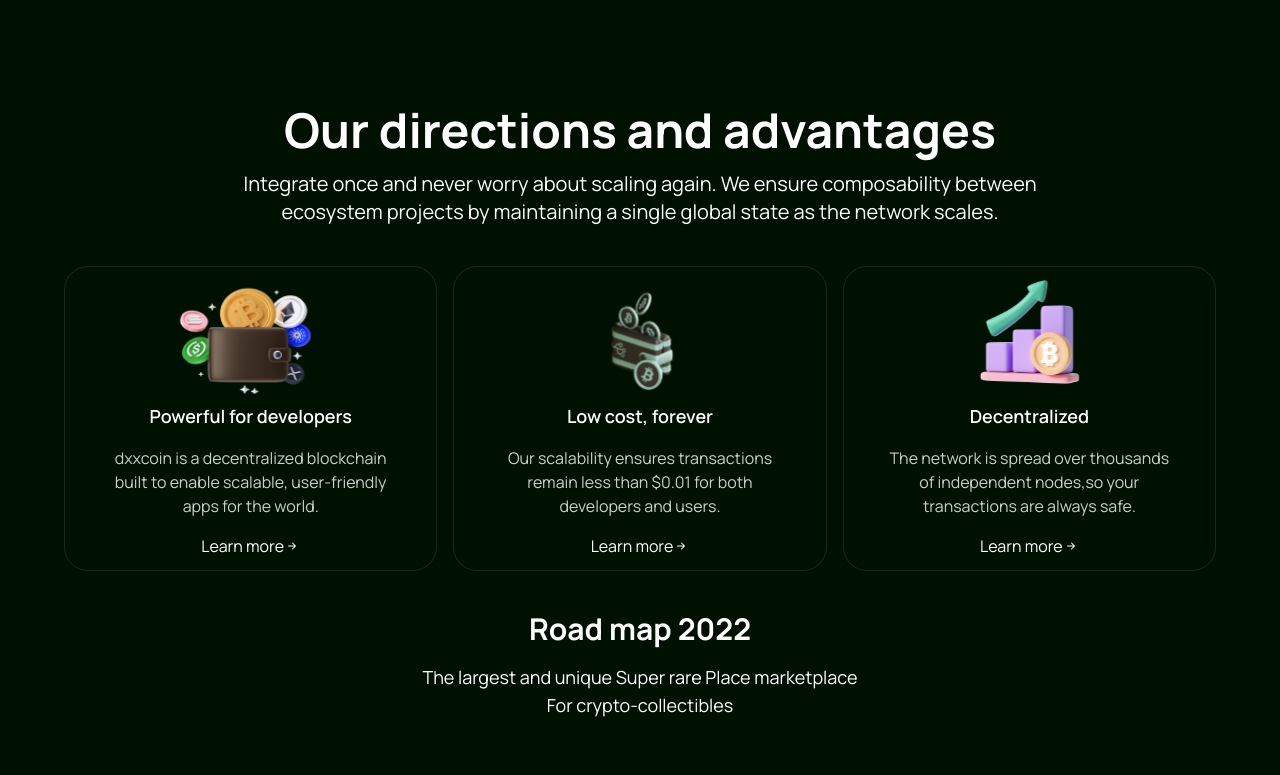
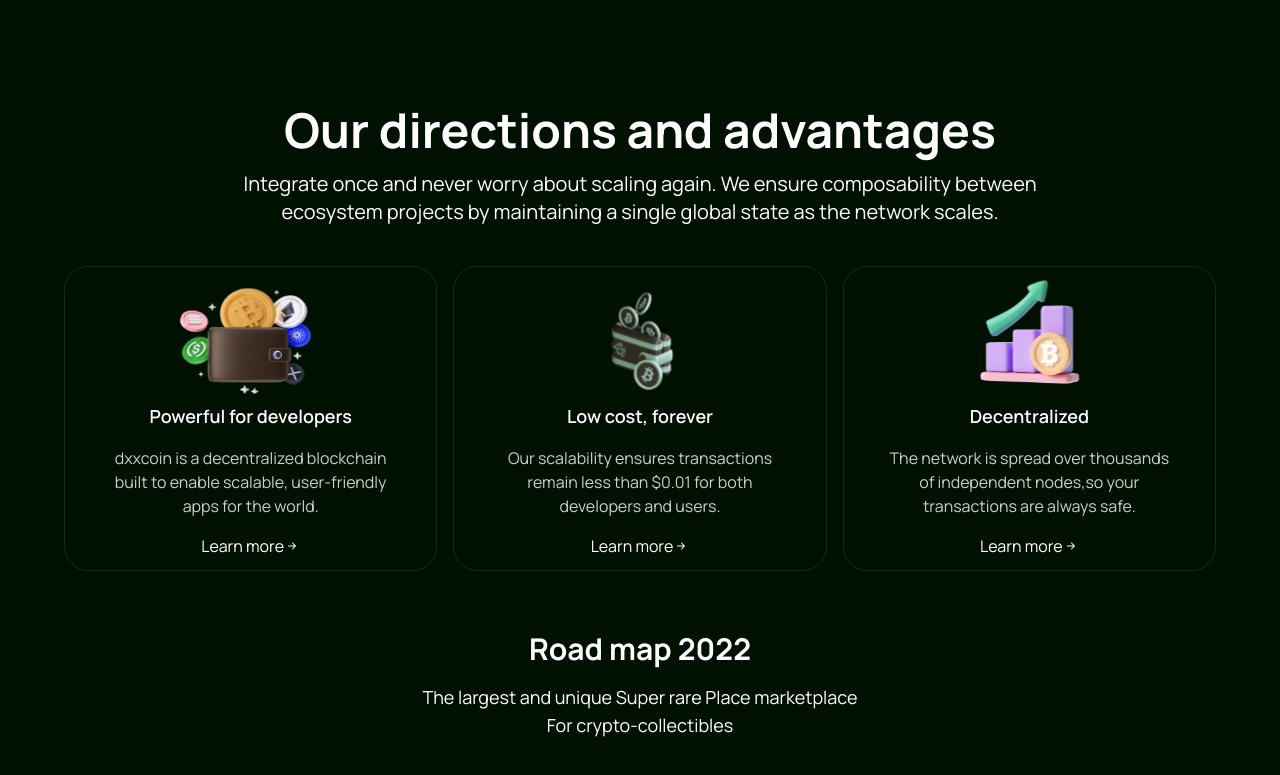
Before and after one commit to gift56/DxxCoin, a React (Vite) app: page / in a window 1280 px wide. Shown: the part 1274-2049 px from the top of the page. Before the commit the page ends 2013 px from the top, so only its background shows below. Built offline with nearby package versions, Linux system fonts and the light colour scheme.

Commit message:
working on road map

```diff
--- a/src/components/RoadMap.jsx
+++ b/src/components/RoadMap.jsx
@@ -4,7 +4,7 @@ const RoadMap = () => {
   return (
     <section id="crypto">
       <div className="container">
-        <div className="flex items-center justify-center flex-col w-full gap-10 py-5">
+        <div className="flex items-center justify-center flex-col w-full gap-10 py-10">
           <div className="flex flex-col gap-4">
             <h1 className="text-white text-2xl md:text-3xl font-bold text-center">
               Road map 2022
```
